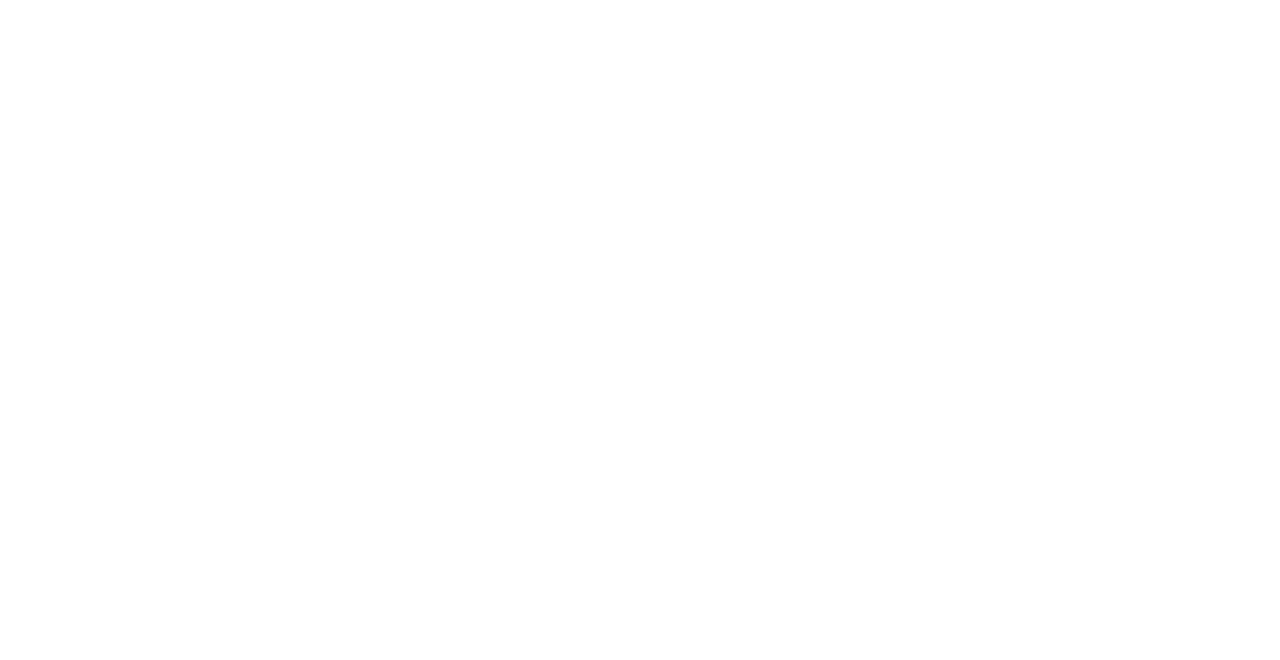
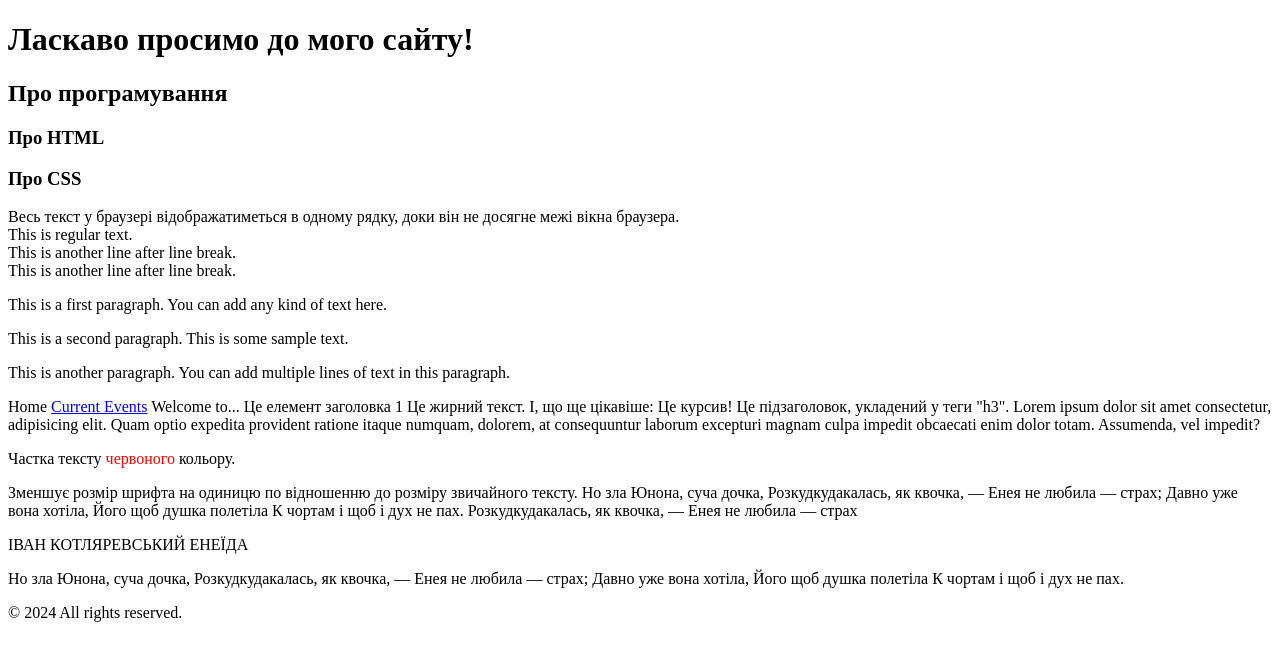
Before and after one commit to 007Kate/project, a plain HTML site: page exercises/lecture-02/index.html in a window 1280 px wide. Drawn offline with Linux system fonts and the light colour scheme.

Commit message:
added exercise 2

```diff
--- a/exercises/lecture-02/index.html
+++ b/exercises/lecture-02/index.html
@@ -1,18 +1,108 @@
 <!DOCTYPE html>
 <html lang="en">
-<head>
-    <meta charset="UTF-8">
-    <meta name="viewport" content="width=device-width, initial-scale=1.0">
+  <head>
+    <meta charset="UTF-8" />
+    <meta name="viewport" content="width=device-width, initial-scale=1.0" />
     <!-- змініть title на: Моя домашня сторінка -->
     <title>Моя домашня сторінка</title>
-</head>
-<body>
-
+  </head>
+  <body>
     <!-- Введіть свій код під цим рядком-->
+    <h1>Ласкаво просимо до мого сайту!</h1>
+    <h2>Про програмування</h2>
+    <h3>Про HTML</h3>
+    <h3>Про CSS</h3>
     <!-- Додайте заголовок першого рівня: Ласкаво просимо до мого сайту! -->
     <!-- Додайте підзаголовок другого оівня під назвою Про програмування -->
-	<!-- Додайте підзаголовок третього рівня під назвою Про HTML -->
+    <!-- Додайте підзаголовок третього рівня під назвою Про HTML -->
     <!-- Додайте підзаголовок третього рівня під назвою Про CSS -->
 
-</body>
+    Весь текст у браузері відображатиметься в одному рядку, доки він не досягне
+    межі вікна браузера.
+
+    <!-- додати розрив рядків для наступних 3-х речень -->
+
+    <br>This is regular text.<br> This is another line after line break.<br> This is another
+    line after line break.<br>
+
+    <!-- форматувати наступні 3 речення як параграфи -->
+
+    <p>This is a first paragraph. You can add any kind of text here.</p> <p>This is a
+    second paragraph. This is some sample text.</p> <p>This is another paragraph. You
+    can add multiple lines of text in this paragraph.</p>
+
+
+	<!-- Тут має бути розділ сторінки, що містить посилання на інші сторінки або частини сторінок.  -->
+	<change_me>
+		<!-- Тут має бути елемент списку елементів, де порядок елементів не важливий -->
+		<change_me>
+ 			<!-- Елементи списку є дочірніми вузлами списку елементів. -->
+  			<change_me>
+  				<!-- Елемент з обов’язковим атрибутом href, що задає URl-адресу веб-сторінки: -->
+  				<change_me href="/">Home</change_me>
+	  			<change_me><a href="/events">Current Events</a></change_me>
+ 			</change_me>
+ 		</change_me>
+	</change_me>
+
+	<!-- Тут має бути елемент заголовка що обгортає елемент заголовка 1 та парвграф. -->
+	<change_me>
+		 <change_me>Welcome to...</change_me>
+		 <change_me>Це елемент заголовка 1</change_me>
+	</change_me>
+
+	<change_me>
+	   <!-- Це початок короткого абзацу. Він має деякі  вкладені теги, щоб підкреслити/виділити частину тексту. Наприклад: -->
+	   <change_me>Це жирний текст.</change_me>
+	   І, що ще цікавіше:
+	   <change_me>Це курсив!</change_me>
+	</change_me>
+
+	<!-- Це розділ, що є базовим контейнером для елементів основного потоку. -->
+	<change_me>
+		<change_me>Це підзаголовок, укладений у теги "h3".</change_me>
+
+   		<change_me>Lorem ipsum dolor sit amet consectetur, adipisicing elit. Quam optio expedita provident ratione itaque numquam, dolorem, at consequuntur laborum excepturi magnam culpa impedit obcaecati enim dolor totam. Assumenda, vel impedit?</change_me>
+
+		<!-- Наступний тег використовують для визначення рядкових елементів у документі -->
+		<p>Частка тексту <change_me style="color:#ff0000">червоного</change_me> кольору.</p>
+
+
+   		<!-- Тут має бути горизонтальна лінія  -->
+    	<change_me />
+
+	    <change_me>
+	   		Зменшує розмір шрифта на одиницю по відношенню до розміру звичайного тексту.
+	   	</change_me>
+
+   		<!-- Цей тег використовується для виділення цитат всередині документа. Тег має атрибут cite -->
+		<change_me cite="https://www.ukrlib.com.ua/books/printit.php?tid=1052">Но зла Юнона, суча дочка, Розкудкудакалась, як квочка, — Енея не любила — страх; Давно уже вона хотіла, Його щоб душка полетіла К чортам і щоб і дух не пах.
+		</change_me>
+
+		<!-- Цей тег використовується для виділення коротких цитат.  -->
+		<change_me>Розкудкудакалась, як квочка, — Енея не любила — страх</change_me>
+
+		<!-- Цей тег маркує текст как цитату чи примітку на інший матеріал.  -->
+		<p>ІВАН КОТЛЯРЕВСЬКИЙ <change_me>ЕНЕЇДА</change_me></p>
+
+   		<!-- Цей тег дозволяє зберегти оригінальне форматування.  -->
+		<change_me>
+		       Но зла Юнона, суча дочка,
+		       Розкудкудакалась, як квочка, —
+		       Енея не любила — страх;
+		       Давно уже вона хотіла,
+		       Його щоб душка полетіла
+		       К чортам і щоб і дух не пах.
+		</change_me>
+	</change_me>
+	<!-- Це розділ, що є нижнім колонтитулом для його найближчого предка або кореневого елемента. -->
+	<change_me>
+	    <!-- container -->
+	    <div>
+		    <!-- Замінити символ © посиланням на сутність -->
+		    <p>© 2024 All rights reserved.</p>
+	    </div>
+	</change_me>
+
+  </body>
 </html>
```
